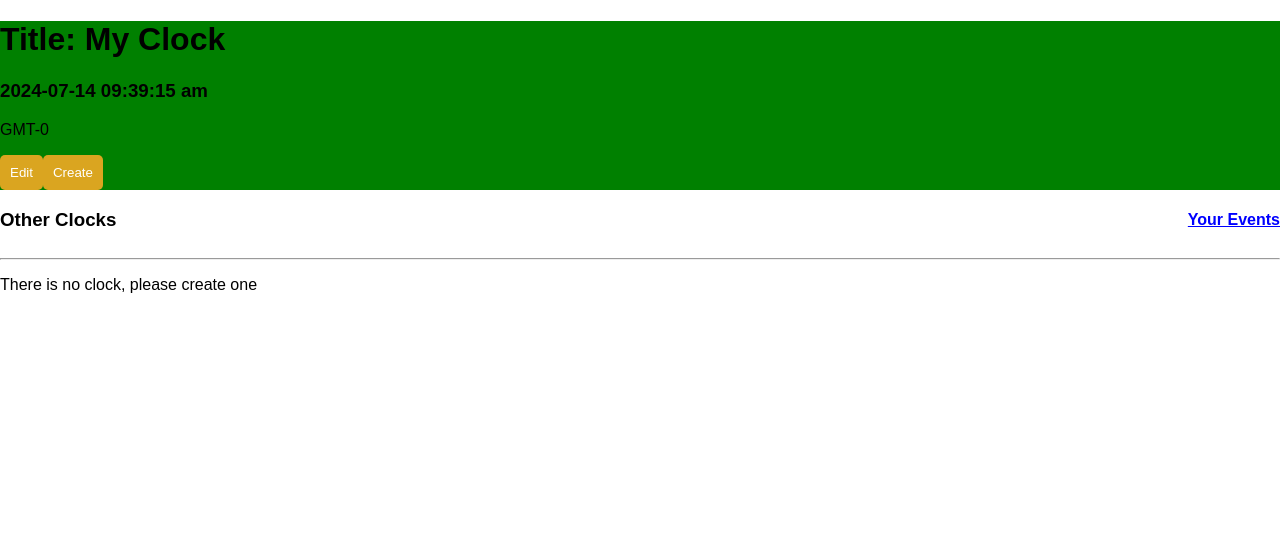
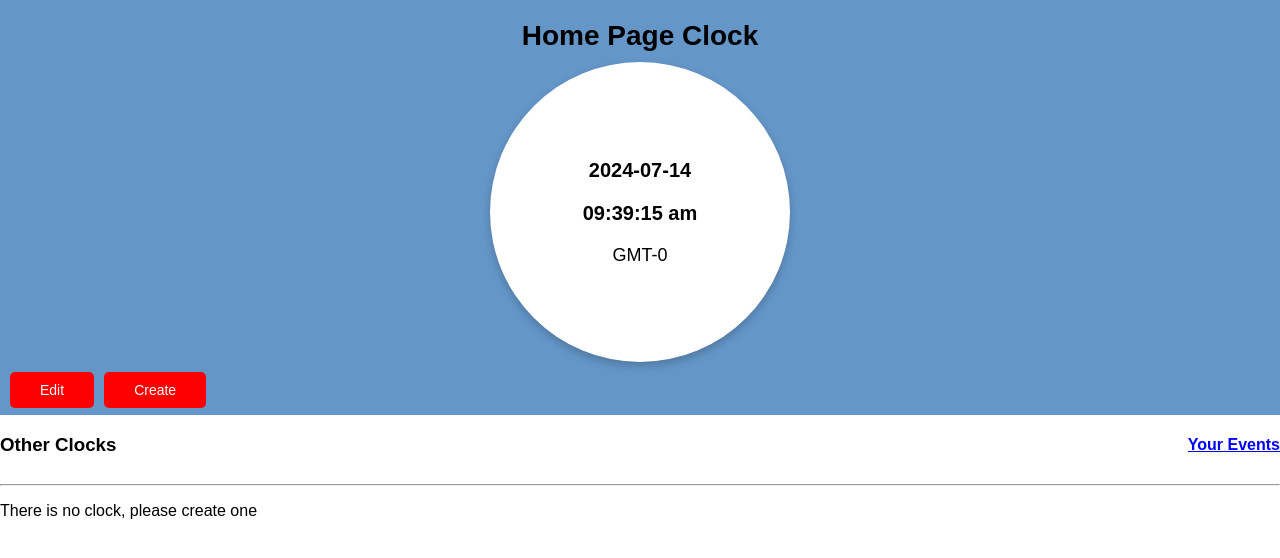
Before and after one commit to Mohosin999/Track-Zone-Application, a React (Vite) app: page / in a window 1280 px wide. Shown: the top 558 px of the page. Built offline with nearby package versions, Linux system fonts and the light colour scheme.

Commit message:
style: Local clock styled

```diff
--- a/index.html
+++ b/index.html
@@ -8,7 +8,7 @@
     <style>
       body {
         font-family: Oswald, sans-serif;
-        /* background: #222; */
+        /* background: #030303; */
         margin: 0;
         padding: 0;
         box-sizing: border-box;
--- a/src/App.jsx
+++ b/src/App.jsx
@@ -6,7 +6,7 @@ import LocalClock from "./components/local-clock";
 import EventPage from "./components/event-page";
 
 const LOCAL_CLOCK_INIT = {
-  title: "My Clock",
+  title: "Home Page Clock",
   timezone: "",
   offset: 0,
   date: null,
--- a/src/components/local-clock/index.jsx
+++ b/src/components/local-clock/index.jsx
@@ -1,26 +1,15 @@
 import { useEffect } from "react";
+import styled from "styled-components";
 import useClock from "../../hooks/useClock";
 import useTimer from "../../hooks/useTimer";
 import ClockDisplay from "../shared/clock-display";
 import ClockActions from "../shared/clock-actions";
 
-/**
- * LocalClock component for displaying and managing a local clock.
- *
- * @param {Object} clock - Clock object with properties like title, timezone, offset
- * @param {function} updateClock - Function to update the clock object
- *
- * @returns {JSX.Element} - LocalClock component
- */
 const LocalClock = ({ clock, updateClock, createClock }) => {
-  // Custom hook to get the current date, timezone, and offset based on the provided timezone and offset
   const { date, timezone, offset } = useClock(clock.timezone, clock.offset);
 
   const timer = useTimer(date);
 
-  /**
-   * Effect hook to update the clock object with the current date whenever the date changes.
-   */
   useEffect(() => {
     updateClock({
       date,
@@ -30,7 +19,7 @@ const LocalClock = ({ clock, updateClock, createClock }) => {
   }, [date]);
 
   return (
-    <div style={{ background: "green" }}>
+    <LocalClockContainer>
       {timer && (
         <ClockDisplay
           date={timer}
@@ -45,8 +34,12 @@ const LocalClock = ({ clock, updateClock, createClock }) => {
         createClock={createClock}
         local={true}
       />
-    </div>
+    </LocalClockContainer>
   );
 };
 
+const LocalClockContainer = styled.div`
+  background: rgba(100, 150, 200);
+`;
+
 export default LocalClock;
--- a/src/components/shared/clock-actions/index.jsx
+++ b/src/components/shared/clock-actions/index.jsx
@@ -1,64 +1,7 @@
-// import { useState } from "react";
-// import ClockForm from "../clock-form";
-// import useEvents from "../../../hooks/useEvents";
-
-// const ClockActions = ({
-//   local = false,
-//   clock,
-//   updateClock,
-//   createClock,
-//   deleteClock,
-// }) => {
-//   const [isEdit, setIsEdit] = useState(false);
-//   const [isCreate, setIsCreate] = useState(false);
-
-//   const { deleteEventsByClockId } = useEvents();
-
-//   const handleClock = (values) => {
-//     createClock(values); // State lifting
-//   };
-
-//   const handleDeleteClock = (id) => {
-//     deleteClock(id);
-//     deleteEventsByClockId(id); // Delete all events associated with the clock
-//   };
-
-//   return (
-//     <div>
-//       <button onClick={() => setIsEdit(!isEdit)}>Edit</button>
-//       {local ? (
-//         <button onClick={() => setIsCreate(!isCreate)}>Create</button>
-//       ) : (
-//         <button onClick={() => handleDeleteClock(clock.id)}>Delete</button>
-//       )}
-
-//       {isEdit && (
-//         <>
-//           <h3>Edit Clock</h3>
-//           <ClockForm
-//             handleClock={updateClock}
-//             edit={true}
-//             title={!local}
-//             values={clock}
-//           />
-//         </>
-//       )}
-
-//       {isCreate && (
-//         <>
-//           <h3>Create New Clock</h3>
-//           <ClockForm handleClock={handleClock} />
-//         </>
-//       )}
-//     </div>
-//   );
-// };
-
-// export default ClockActions;
-
 import { useState } from "react";
+import styled from "styled-components";
+import useEvents from "../../../hooks/useEvents";
 import ClockForm from "../clock-form";
-import useEvents from "../../../hooks/useEvents";
 import ActionButton from "../../ui/action-button";
 
 const ClockActions = ({
@@ -84,7 +27,7 @@ const ClockActions = ({
 
   return (
     <div>
-      {/* <Action onClick={() => setIsEdit(!isEdit)}>Edit</Action> */}
+      <ButtonGroup>
         <ActionButton label="Edit" onClick={() => setIsEdit(!isEdit)} />
         {local ? (
           <ActionButton label="Create" onClick={() => setIsCreate(!isCreate)} />
@@ -94,6 +37,7 @@ const ClockActions = ({
             onClick={() => handleDeleteClock(clock.id)}
           />
         )}
+      </ButtonGroup>
 
       {isEdit && (
         <>
@@ -123,4 +67,16 @@ const ClockActions = ({
   );
 };
 
+const ButtonGroup = styled.div`
+  display: flex;
+  gap: 5px;
+  padding-left: 10px;
+  padding-right: 10px;
+  padding-bottom: 7px;
+
+  @media (min-width: 768px) {
+    gap: 10px;
+  }
+`;
+
 export default ClockActions;
--- a/src/components/shared/clock-display/index.jsx
+++ b/src/components/shared/clock-display/index.jsx
@@ -1,4 +1,35 @@
+// import { format } from "date-fns";
+
+// /**
+//  * ClockDisplay component displays a formatted date, title, timezone, and offset.
+//  *
+//  * @param {Date} date - The date to be displayed
+//  * @param {string} title - The title of the clock
+//  * @param {string} timezone - The timezone of the date
+//  * @param {number} offset - The offset from UTC in minutes
+//  *
+//  * @returns {JSX.Element} - The ClockDisplay component
+//  */
+// const ClockDisplay = ({ date, title, timezone, offset }) => {
+//   let offsetHr = offset / 60;
+
+//   return (
+//     <div>
+//       <h1>Title: {title}</h1>
+//       <h3>{format(date, "yyyy-MM-dd hh:mm:ss aaa")}</h3>
+//       <p>
+//         {timezone}
+//         {offsetHr > 0 ? `+${Math.abs(offsetHr)}` : `-${Math.abs(offsetHr)}`}
+//       </p>
+//     </div>
+//   );
+// };
+
+// export default ClockDisplay;
+
 import { format } from "date-fns";
+import PropTypes from "prop-types";
+import styled from "styled-components";
 
 /**
  * ClockDisplay component displays a formatted date, title, timezone, and offset.
@@ -14,15 +45,102 @@ const ClockDisplay = ({ date, title, timezone, offset }) => {
   let offsetHr = offset / 60;
 
   return (
-    <div>
-      <h1>Title: {title}</h1>
-      <h3>{format(date, "yyyy-MM-dd hh:mm:ss aaa")}</h3>
-      <p>
-        {timezone}
-        {offsetHr > 0 ? `+${Math.abs(offsetHr)}` : `-${Math.abs(offsetHr)}`}
-      </p>
-    </div>
+    <ClockDisplayContainer>
+      <Title>{title}</Title>
+      <ClockCircle>
+        <DateTimeContainer>
+          <DateText>{format(date, "yyyy-MM-dd")}</DateText>
+          <TimeText>{format(date, "hh:mm:ss aaa")}</TimeText>
+          <TimezoneText>
+            {timezone}
+            {offsetHr > 0 ? `+${Math.abs(offsetHr)}` : `-${Math.abs(offsetHr)}`}
+          </TimezoneText>
+        </DateTimeContainer>
+      </ClockCircle>
+    </ClockDisplayContainer>
   );
 };
 
+ClockDisplay.propTypes = {
+  date: PropTypes.instanceOf(Date).isRequired,
+  title: PropTypes.string.isRequired,
+  timezone: PropTypes.string.isRequired,
+  offset: PropTypes.number.isRequired,
+};
+
+const ClockDisplayContainer = styled.div`
+  display: flex;
+  flex-direction: column;
+  align-items: center;
+  padding: 16px 10px 10px 10px;
+  // background: pink;
+
+  @media (min-width: 768px) {
+    padding: 20px 20px 10px 20px;
+  }
+`;
+
+const Title = styled.h1`
+  font-size: 22px;
+  text-align: center;
+  margin: 0;
+
+  @media (min-width: 768px) {
+    font-size: 28px;
+  }
+`;
+
+const ClockCircle = styled.div`
+  width: 200px;
+  height: 200px;
+  border-radius: 50%;
+  background: white;
+  display: flex;
+  align-items: center;
+  justify-content: center;
+  box-shadow: 0 4px 8px rgba(0, 0, 0, 0.2);
+  margin-top: 10px;
+
+  @media (min-width: 768px) {
+    width: 300px;
+    height: 300px;
+  }
+`;
+
+const DateTimeContainer = styled.div`
+  display: flex;
+  flex-direction: column;
+  align-items: center;
+`;
+
+const DateText = styled.h3`
+  margin: 5px;
+  font-size: 16px;
+
+  @media (min-width: 768px) {
+    margin: 10px;
+    font-size: 20px;
+  }
+`;
+
+const TimeText = styled.h3`
+  margin: 5px;
+  font-size: 16px;
+
+  @media (min-width: 768px) {
+    margin: 10px;
+    font-size: 20px;
+  }
+`;
+
+const TimezoneText = styled.p`
+  margin: 5px;
+  font-size: 14px;
+
+  @media (min-width: 768px) {
+    margin: 10px;
+    font-size: 18px;
+  }
+`;
+
 export default ClockDisplay;
--- a/src/components/ui/action-button/index.jsx
+++ b/src/components/ui/action-button/index.jsx
@@ -36,16 +36,17 @@ ActionButton.propTypes = {
 
 ActionButton.defaultProps = {
   disabled: false,
-  backgroundColor: "#daa520",
+  backgroundColor: "#ff0000",
   hoverColor: "#b8860b",
   disabledColor: "#ccc",
 };
 
 const Button = styled.button`
-  background: ${({ backgroundColor }) => backgroundColor || "#daa520"};
+  background: ${({ backgroundColor }) => backgroundColor || "#ff0000"};
   color: white;
   border: none;
-  padding: 10px;
+  font-size: 12px;
+  padding: 6px 20px;
   cursor: pointer;
   border-radius: 5px;
 
@@ -57,6 +58,11 @@ const Button = styled.button`
     background: ${({ disabledColor }) => disabledColor || "#ccc"};
     cursor: not-allowed;
   }
+
+  @media (min-width: 768px) {
+    font-size: 14px;
+    padding: 10px 30px;
+  }
 `;
 
 export default ActionButton;
```
Lines whose indentation alone changed are shown as unchanged.
